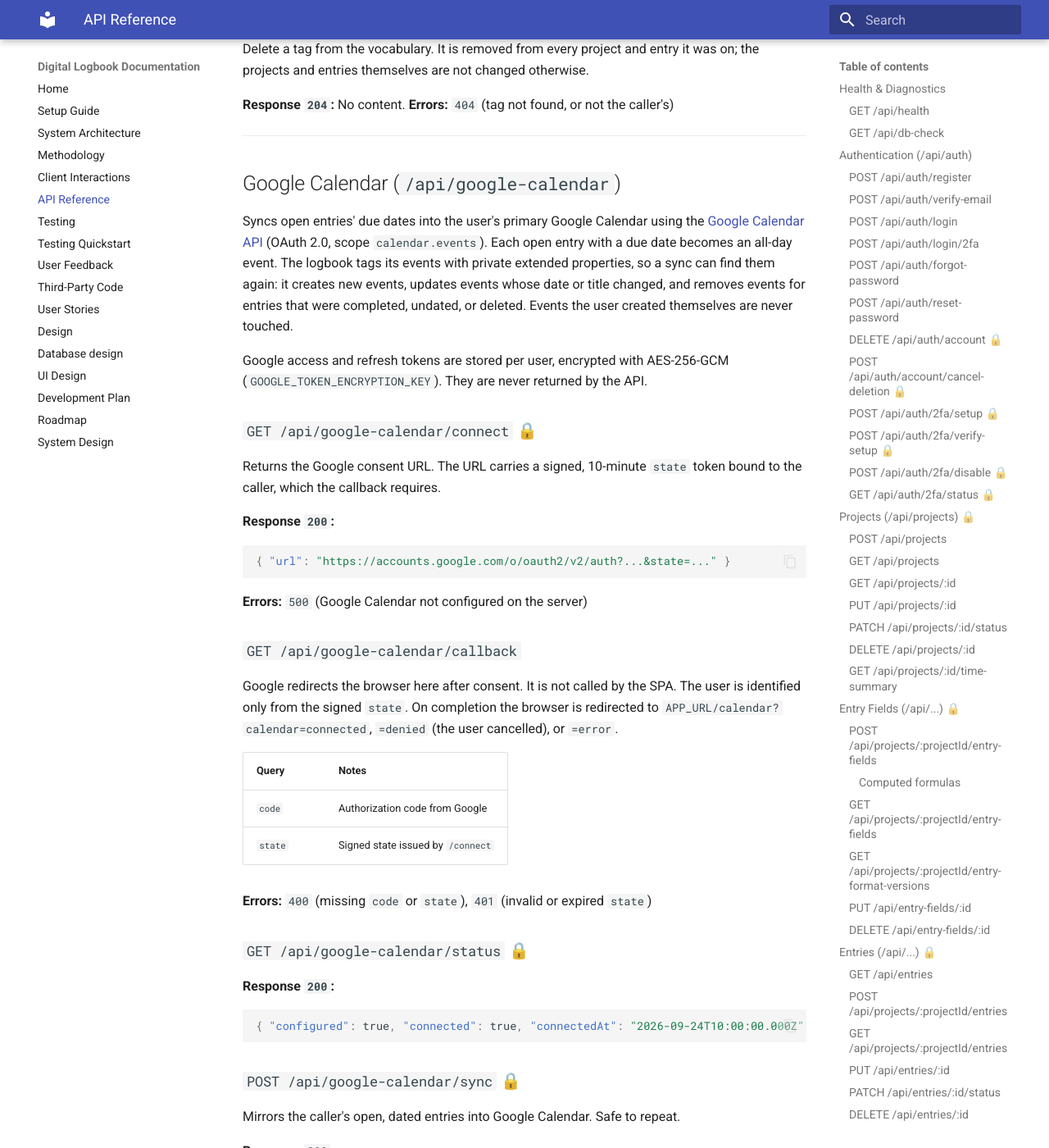
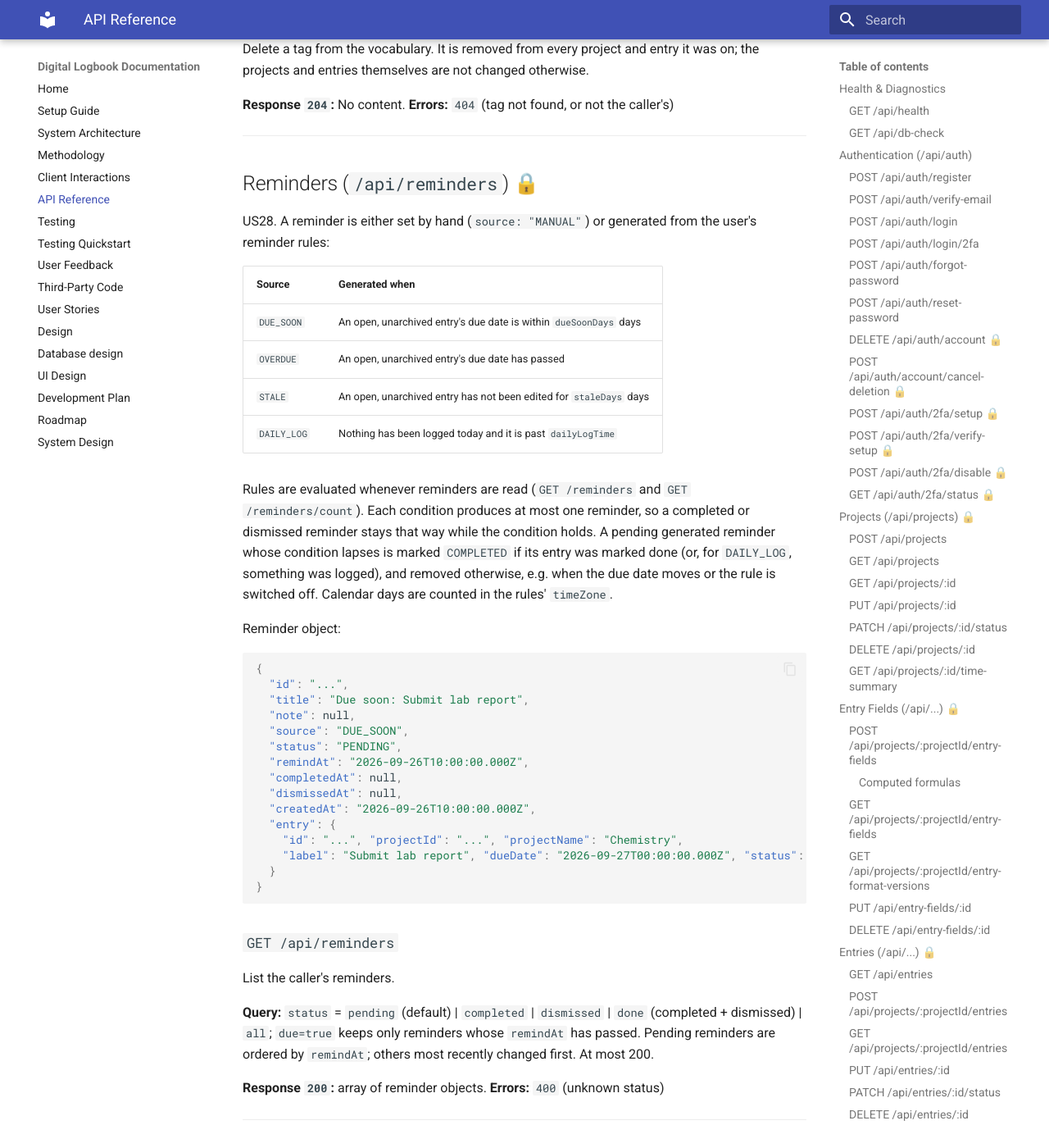
Before and after one commit to DiMpho-20/coms3011a-logbook-digital-logbook, an MkDocs documentation site: the page built from docs/api-reference.md, in a window 1280 px wide and 1400 px high, scrolled down 17265 px. Shown: the whole window at 82% size. Built offline with MkDocs 1.6.1 and Material for MkDocs 9.7.7, drawn with Linux system fonts in a browser that asks for light colours; some of the changed text lies outside the part shown.

Commit message:
docs: document reminder endpoints
Co-Authored-By: Claude Opus 5.5 <noreply@anthropic.com>

````diff
--- a/docs/api-reference.md
+++ b/docs/api-reference.md
@@ -724,6 +724,124 @@ it was on; the projects and entries themselves are not changed otherwise.
 
 ---
 
+## Reminders (`/api/reminders`) 🔒
+
+US28. A reminder is either set by hand (`source: "MANUAL"`) or generated from
+the user's reminder rules:
+
+| Source | Generated when |
+|---|---|
+| `DUE_SOON` | An open, unarchived entry's due date is within `dueSoonDays` days |
+| `OVERDUE` | An open, unarchived entry's due date has passed |
+| `STALE` | An open, unarchived entry has not been edited for `staleDays` days |
+| `DAILY_LOG` | Nothing has been logged today and it is past `dailyLogTime` |
+
+Rules are evaluated whenever reminders are read (`GET /reminders` and
+`GET /reminders/count`). Each condition produces at most one reminder, so a
+completed or dismissed reminder stays that way while the condition holds. A
+pending generated reminder whose condition lapses is marked `COMPLETED` if
+its entry was marked done (or, for `DAILY_LOG`, something was logged), and
+removed otherwise, e.g. when the due date moves or the rule is switched off.
+Calendar days are counted in the rules' `timeZone`.
+
+Reminder object:
+```json
+{
+  "id": "...",
+  "title": "Due soon: Submit lab report",
+  "note": null,
+  "source": "DUE_SOON",
+  "status": "PENDING",
+  "remindAt": "2026-09-26T10:00:00.000Z",
+  "completedAt": null,
+  "dismissedAt": null,
+  "createdAt": "2026-09-26T10:00:00.000Z",
+  "entry": {
+    "id": "...", "projectId": "...", "projectName": "Chemistry",
+    "label": "Submit lab report", "dueDate": "2026-09-27T00:00:00.000Z", "status": "OPEN"
+  }
+}
+```
+
+### `GET /api/reminders`
+
+List the caller's reminders.
+
+**Query:** `status` = `pending` (default) \| `completed` \| `dismissed` \| `done` (completed + dismissed) \| `all`;
+`due=true` keeps only reminders whose `remindAt` has passed.
+Pending reminders are ordered by `remindAt`; others most recently changed first. At most 200.
+
+**Response `200`:** array of reminder objects.
+**Errors:** `400` (unknown status)
+
+---
+
+### `GET /api/reminders/count`
+
+**Response `200`:** `{ "due": 3 }`: pending reminders whose time has come.
+
+---
+
+### `POST /api/reminders`
+
+Set a reminder by hand.
+
+**Body:**
+```json
+{ "title": "Email supervisor", "remindAt": "2026-09-27T09:00:00.000Z", "note": "optional", "entryId": "optional uuid" }
+```
+
+**Response `201`:** the reminder.
+**Errors:** `400` (missing title, invalid date), `404` (entry not found, or not the caller's)
+
+---
+
+### `PATCH /api/reminders/:id`
+
+Complete, dismiss, reopen, snooze or edit a reminder. Send any of
+`status` (`PENDING` \| `COMPLETED` \| `DISMISSED`), `title`, `note`, `remindAt`.
+Setting a status stamps `completedAt`/`dismissedAt`; `PENDING` clears both.
+
+**Response `200`:** the reminder.
+**Errors:** `400` (invalid value, empty body), `404`
+
+---
+
+### `DELETE /api/reminders/:id`
+
+Delete a manual reminder. Generated reminders would come back while their
+condition holds, so they must be dismissed instead.
+
+**Response `204`:** No content.
+**Errors:** `400` (generated reminder), `404`
+
+---
+
+### `GET /api/reminders/settings`
+
+The caller's reminder rules (defaults shown):
+```json
+{
+  "dueSoonEnabled": true, "dueSoonDays": 1,
+  "overdueEnabled": true,
+  "staleEnabled": false, "staleDays": 7,
+  "dailyLogEnabled": false, "dailyLogTime": "18:00",
+  "timeZone": "UTC"
+}
+```
+
+---
+
+### `PUT /api/reminders/settings`
+
+Update any subset of the rules. `dueSoonDays` 0–30, `staleDays` 1–365,
+`dailyLogTime` `HH:MM`, `timeZone` an IANA zone name.
+
+**Response `200`:** the full rules.
+**Errors:** `400` (out-of-range or invalid value)
+
+---
+
 ## Google Calendar (`/api/google-calendar`)
 
 Syncs open entries' due dates into the user's primary Google Calendar using the
````
